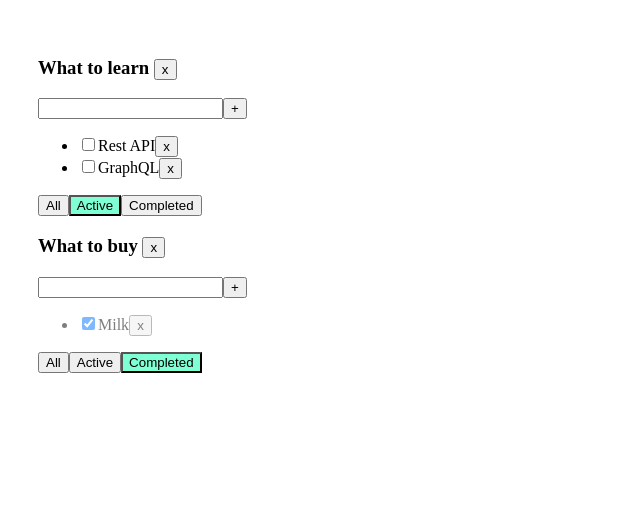
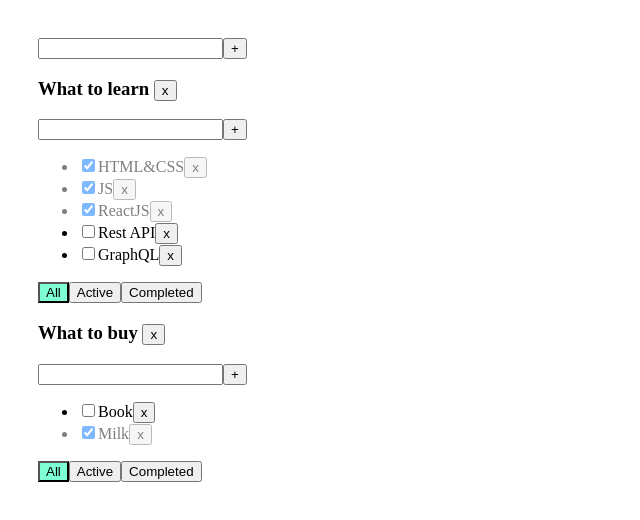
Before and after one commit to VolodymyrNazaryshyn/TODOLIST-TS, a React (Create React App) app: page / in a window 1280 px wide. Shown: the top 520 px of the page, without its empty margins (0-640 px from the left). Built offline with nearby package versions, Linux system fonts and the light colour scheme.

Commit message:
Add item form

```diff
--- /dev/null
+++ b/src/AddItemForm.tsx
@@ -0,0 +1,39 @@
+import { useState } from "react";
+
+type AddItemFormPropsType = {
+    addItem: (title: string) => void
+}
+
+export function AddItemForm(props: AddItemFormPropsType) {
+    const [title, setTitle] = useState("");
+    const [error, setError] = useState<string | null>(null);
+
+    const onNewTitleChangeHandler = (e: React.ChangeEvent<HTMLInputElement>) => setTitle(e.currentTarget.value);
+
+    const onKeyDownHandler = (e: React.KeyboardEvent<HTMLInputElement>) => {
+        setError(null);
+        e.key === "Enter" && addTask();
+    }
+
+    function addTask() {
+        if (title.trim() !== '') {
+            props.addItem(title.trim());
+            setTitle('');
+        } else {
+            setError("Title is required");
+        }
+    }
+
+    return (
+        <div>
+            <input
+                className={error ? "error" : ""}
+                value={title}
+                onChange={onNewTitleChangeHandler}
+                onKeyDown={onKeyDownHandler}
+            />
+            <button onClick={addTask}>+</button>
+            {error && <div className="error-message">{error}</div>}
+        </div>
+    );
+}
--- a/src/App.tsx
+++ b/src/App.tsx
@@ -2,6 +2,7 @@ import { useState } from 'react';
 import { v1 } from 'uuid';
 import { TaskType, Todolist } from './Todolist';
 import './App.css';
+import { AddItemForm } from './AddItemForm';
 
 export type FilterValuesType = "all" | "completed" | "active";
 
@@ -11,7 +12,7 @@ type TodolistsType = {
   filter: FilterValuesType
 }
 
-type TasksObjType = {
+type TasksStateType = {
   [key: string]: Array<TaskType>
 }
 
@@ -20,11 +21,11 @@ function App() {
   const todolistId2 = v1();
 
   const [todolists, setTodolists] = useState<Array<TodolistsType>>([
-    { id: todolistId1, title: "What to learn", filter: "active" },
-    { id: todolistId2, title: "What to buy", filter: "completed" }
+    { id: todolistId1, title: "What to learn", filter: "all" },
+    { id: todolistId2, title: "What to buy", filter: "all" }
   ]);
 
-  const [tasksObj, setTasksObj] = useState<TasksObjType>({
+  const [tasksObj, setTasksObj] = useState<TasksStateType>({
     [todolistId1]: [
       { id: v1(), title: "HTML&CSS", isDone: true },
       { id: v1(), title: "JS", isDone: true },
@@ -101,8 +102,15 @@ function App() {
     )
   }
 
+  function addTodolist(title: string) {
+    const todolist: TodolistsType = { id: v1(), filter: "all", title: title };
+    setTodolists([todolist, ...todolists]);
+    setTasksObj({ ...tasksObj, [todolist.id]: [] });
+  }
+
   return (
     <div className="app">
+      <AddItemForm addItem={addTodolist} />
       {todolists.map(tl => <Todolists key={tl.id} id={tl.id} title={tl.title} filter={tl.filter} />)}
     </div>
   );
--- a/src/Todolist.tsx
+++ b/src/Todolist.tsx
@@ -1,4 +1,4 @@
-import { useState } from "react";
+import { AddItemForm } from "./AddItemForm";
 import { FilterValuesType } from "./App";
 
 export type TaskType = {
@@ -20,29 +20,10 @@ type TodolistType = {
 }
 
 export function Todolist(todolistProps: TodolistType) {
-    const [title, setTitle] = useState("");
-    const [error, setError] = useState<string | null>(null);
-
-    const onNewTitleChangeHandler = (e: React.ChangeEvent<HTMLInputElement>) => setTitle(e.currentTarget.value);
-
-    const onKeyDownHandler = (e: React.KeyboardEvent<HTMLInputElement>) => {
-        setError(null);
-        e.key === "Enter" && addTask();
-    }
-
     const onAllClickHandler = () => todolistProps.changeFilter("all", todolistProps.id);
     const onActiveClickHandler = () => todolistProps.changeFilter("active", todolistProps.id);
     const onCompletedClickHandler = () => todolistProps.changeFilter("completed", todolistProps.id);
     const removeTodolist = () => todolistProps.removeTodolist(todolistProps.id);
-
-    function addTask() {
-        if (title.trim() !== '') {
-            todolistProps.addTask(title.trim(), todolistProps.id);
-            setTitle('');
-        } else {
-            setError("Title is required");
-        }
-    }
 
     function Task(taskProps: TaskType) {
         const onRemoveHandler = () => todolistProps.removeTask(taskProps.id, todolistProps.id);
@@ -63,19 +44,12 @@ export function Todolist(todolistProps: TodolistType) {
         );
     }
 
+    const addTask = (title: string) => todolistProps.addTask(title, todolistProps.id);
+
     return (
         <div>
             <h3>{todolistProps.title} <button onClick={removeTodolist}>x</button></h3>
-            <div>
-                <input
-                    className={error ? "error" : ""}
-                    value={title}
-                    onChange={onNewTitleChangeHandler}
-                    onKeyDown={onKeyDownHandler}
-                />
-                <button onClick={addTask}>+</button>
-                {error && <div className="error-message">{error}</div>}
-            </div>
+            <AddItemForm addItem={addTask} />
             <ul>{todolistProps.tasks.map(t => <Task key={t.id} id={t.id} title={t.title} isDone={t.isDone} />)}</ul>
             <div>
                 <button
```
